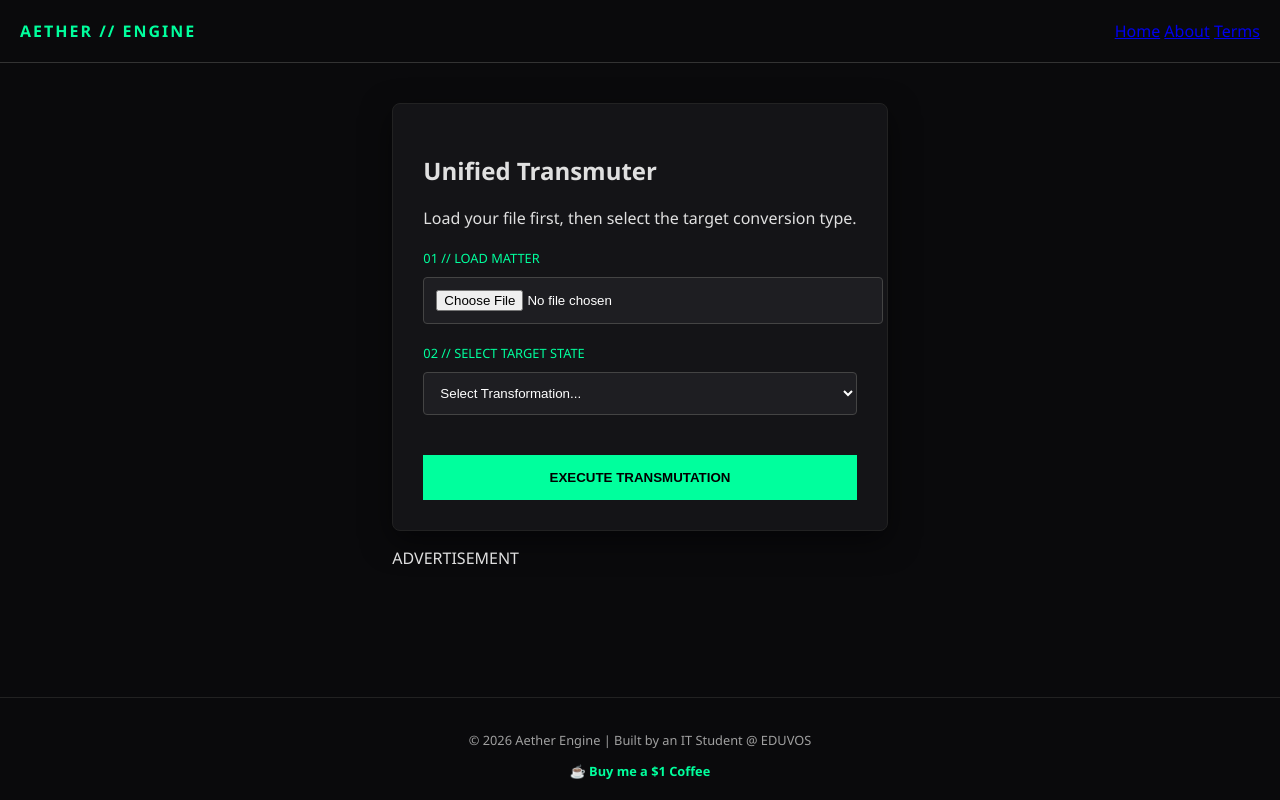
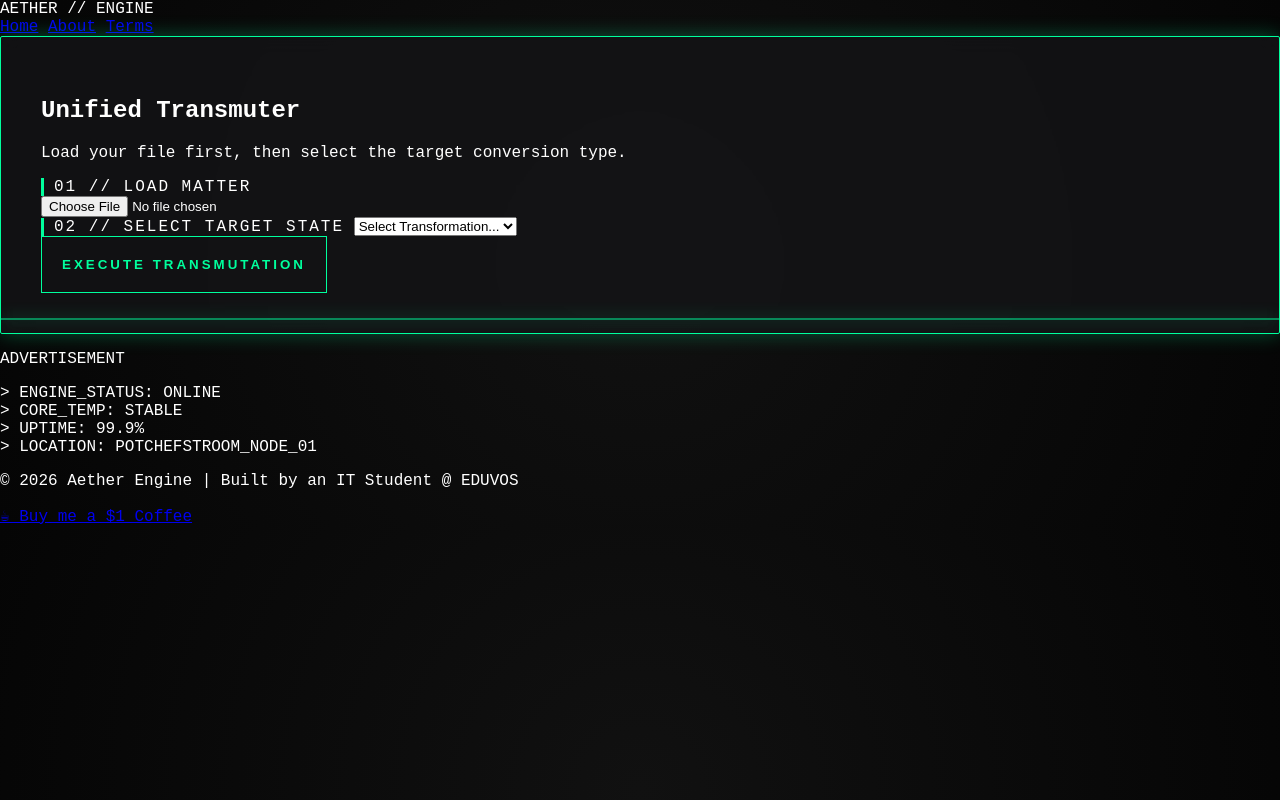
Before and after one commit to kazadijoel36-source/Aether-Engine, a Flask app: page / in a window 1280 px wide. Run offline with Flask 3, Linux system fonts and the light colour scheme; some libraries are stand-ins or nearby versions.

Commit message:
Fixed CSS naming mismatch

```diff
--- a/static/css/style.css
+++ b/static/css/style.css
@@ -1,98 +1,75 @@
 :root {
-    --bg-color: #0a0a0c;
-    --card-bg: #141417;
+    --bg-color: #050505;
+    --card-bg: rgba(20, 20, 23, 0.8);
     --accent: #00ff9d;
-    --text-main: #e0e0e0;
-    --text-dim: #a0a0a0;
+    --accent-glow: rgba(0, 255, 157, 0.3);
+    --text-main: #ffffff;
+    --border-color: #1a1a1c;
 }
 
 body {
     background-color: var(--bg-color);
+    background-image:
+        radial-gradient(circle at 50% 50%, #111 0%, #050505 100%),
+        linear-gradient(rgba(18, 16, 16, 0) 50%, rgba(0, 0, 0, 0.25) 50%),
+        linear-gradient(90deg, rgba(255, 0, 0, 0.06), rgba(0, 255, 0, 0.02), rgba(0, 0, 255, 0.06));
+    background-size: 100% 100%, 100% 2px, 3px 100%;
     color: var(--text-main);
-    font-family: 'Segoe UI', Roboto, Helvetica, Arial, sans-serif;
+    font-family: 'Courier New', Courier, monospace; /* More tactical/coder vibe */
     margin: 0;
-    padding: 0;
-    display: flex;
-    flex-direction: column;
-    min-height: 100vh;
-}
-
-.container {
-    max-width: 800px;
-    margin: 40px auto;
-    padding: 0 20px;
-    flex: 1;
-}
-
-header {
-    border-bottom: 1px solid #333;
-    padding: 20px;
-    display: flex;
-    justify-content: space-between;
-    align-items: center;
-}
-
-.logo {
-    font-weight: bold;
-    letter-spacing: 2px;
-    color: var(--accent);
 }
 
 .tool-card {
     background: var(--card-bg);
-    border: 1px solid #222;
-    padding: 30px;
-    border-radius: 8px;
-    box-shadow: 0 10px 30px rgba(0,0,0,0.5);
+    backdrop-filter: blur(10px);
+    border: 1px solid var(--accent);
+    box-shadow: 0 0 20px var(--accent-glow);
+    padding: 40px;
+    border-radius: 2px; /* Sharper corners look more tactical */
+    position: relative;
+    overflow: hidden;
 }
 
-.step-box {
-    margin: 20px 0;
+/* The "Scanning" Line Effect */
+.tool-card::after {
+    content: "";
+    position: absolute;
+    top: -100%;
+    left: 0;
+    width: 100%;
+    height: 2px;
+    background: var(--accent);
+    box-shadow: 0 0 15px var(--accent);
+    animation: scan 4s linear infinite;
+    opacity: 0.5;
+}
+
+@keyframes scan {
+    0% { top: -100%; }
+    100% { top: 200%; }
+}
+
+.btn-execute {
+    background: transparent;
+    color: var(--accent);
+    border: 1px solid var(--accent);
+    text-transform: uppercase;
+    letter-spacing: 3px;
+    font-weight: bold;
+    padding: 20px;
+    transition: 0.4s;
+    box-shadow: inset 0 0 0px var(--accent-glow);
+}
+
+.btn-execute:hover {
+    background: var(--accent);
+    color: black;
+    box-shadow: 0 0 30px var(--accent);
+    cursor: crosshair;
 }
 
 .step-label {
-    display: block;
-    font-size: 0.8rem;
-    color: var(--accent);
-    margin-bottom: 10px;
+    letter-spacing: 2px;
+    border-left: 3px solid var(--accent);
+    padding-left: 10px;
 }
-
-.tactical-select, input[type="file"] {
-    width: 100%;
-    padding: 12px;
-    background: #1e1e22;
-    border: 1px solid #444;
-    color: white;
-    border-radius: 4px;
-}
-
-.btn-execute {
-    width: 100%;
-    padding: 15px;
-    background: var(--accent);
-    color: black;
-    border: none;
-    font-weight: bold;
-    cursor: pointer;
-    transition: 0.3s;
-    margin-top: 20px;
-}
-
-.btn-execute:hover {
-    background: #00cc7e;
-    transform: translateY(-2px);
-}
-
-.coffee-btn {
-    color: var(--accent);
-    text-decoration: none;
-    font-weight: bold;
-}
-
-footer {
-    text-align: center;
-    padding: 20px;
-    font-size: 0.8rem;
-    color: var(--text-dim);
-    border-top: 1px solid #222;
-}
--- a/templates/index.html
+++ b/templates/index.html
@@ -70,6 +70,12 @@
             <div class="ad-placeholder"></div>
         </section>
     </main>
+    <section class="system-logs">
+    <div class="log-entry">> ENGINE_STATUS: ONLINE</div>
+    <div class="log-entry">> CORE_TEMP: STABLE</div>
+    <div class="log-entry">> UPTIME: 99.9%</div>
+    <div class="log-entry">> LOCATION: POTCHEFSTROOM_NODE_01</div>
+</section>
 
     <footer>
         <div class="footer-content">
```
